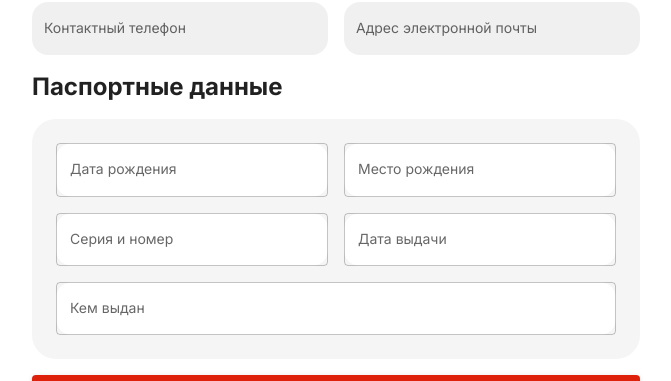
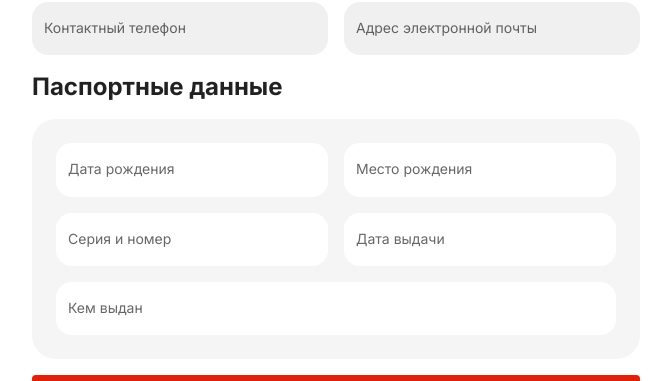
Before and after one commit to salievvm/kp-calendar, a React (Create React App) app: page / in a window 1280 px wide. Shown: the part 1040-1421 px from the top of the page, without its empty margins (304-975 px from the left). Built offline with nearby package versions, Linux system fonts and the light colour scheme.

Commit message:
CustomTextField
background color variative

```diff
--- a/src/components/@ui/CustomTextField/CustomTextField.jsx
+++ b/src/components/@ui/CustomTextField/CustomTextField.jsx
@@ -3,12 +3,14 @@ import PropTypes from 'prop-types';
 
 import TextField from '@mui/material/TextField';
 
-// const VARIANTS = {
-//   base: {},
-//   filled: {
-//     bgcolor: 'background.color',
-//   },
-// };
+const VARIANTS = {
+  filled: {},
+  outlined: {
+    '& .MuiFilledInput-root': {
+      backgroundColor: 'background.paper',
+    },
+  },
+};
 export default function CustomTextField({
   label,
   value,
@@ -22,15 +24,16 @@ export default function CustomTextField({
     onChange(e.currentTarget.value);
   }
 
-  console.log({ variant });
+  const sx = VARIANTS[variant];
 
   return (
     <TextField
       fullWidth
       label={label}
-      variant={variant}
+      variant="filled"
       value={val}
       onChange={handleChangeValue}
+      sx={sx}
     />
   );
 };
--- a/src/containers/FormCandidate/FormCandidateField/FormCandidateField.jsx
+++ b/src/containers/FormCandidate/FormCandidateField/FormCandidateField.jsx
@@ -34,8 +34,6 @@ const DisplayField = ({
 
   const fieldTheme = React.useContext(SectionThemeContext);
   const textFieldVariant = TEXT_FIELD_VARIANTS[fieldTheme];
-
-  console.log({fieldTheme, textFieldVariant});
 
   switch (type) {
     case radio:
--- a/src/containers/FormCandidate/FormCandidateSectionList/FormCandidateSectionList.jsx
+++ b/src/containers/FormCandidate/FormCandidateSectionList/FormCandidateSectionList.jsx
@@ -18,7 +18,6 @@ const FormCandidateSectionList = ({
     <Grid container direction="column" gap={2}>
       {schema ? Object.keys(schema).map((key) => {
         const sectionType = schema[key].type || SECTION_TYPES.base;
-        console.log({ key, sectionType });
         return (
           <FormCandidateSection
             key={key}
```
